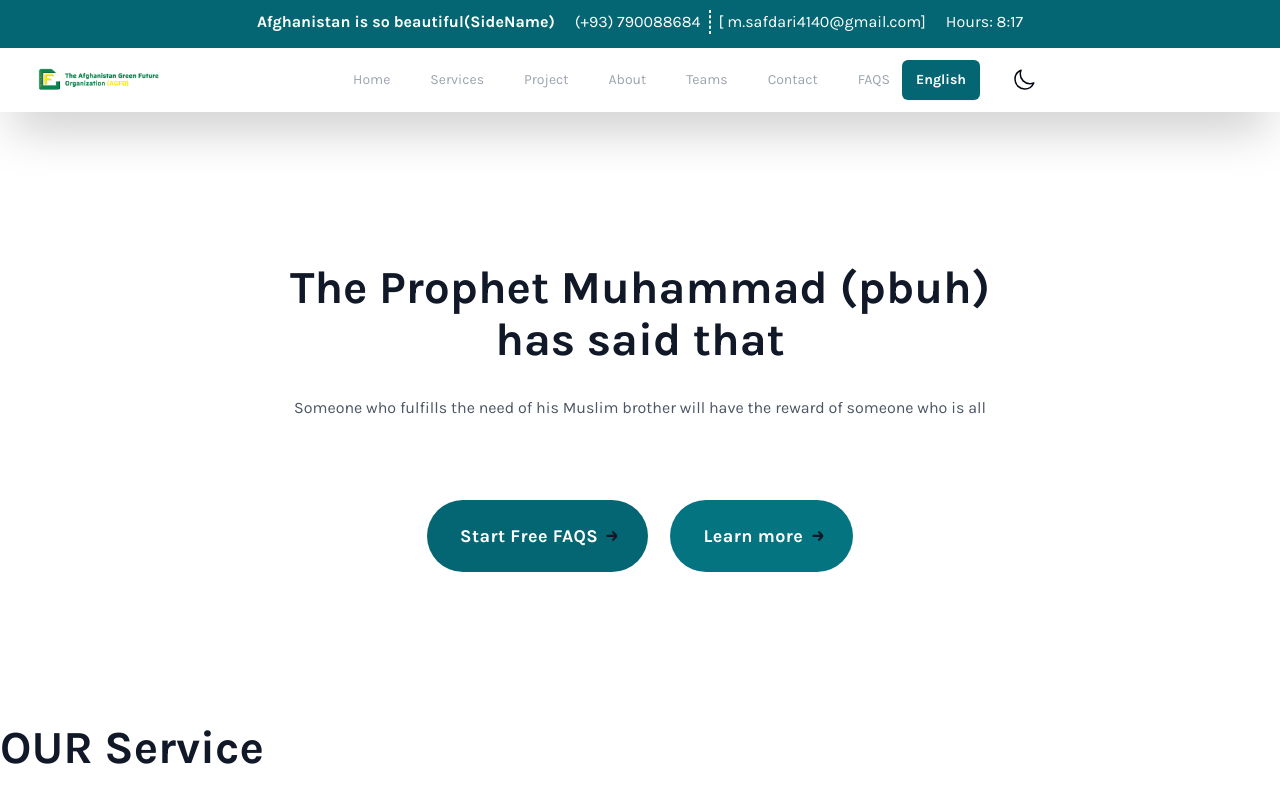
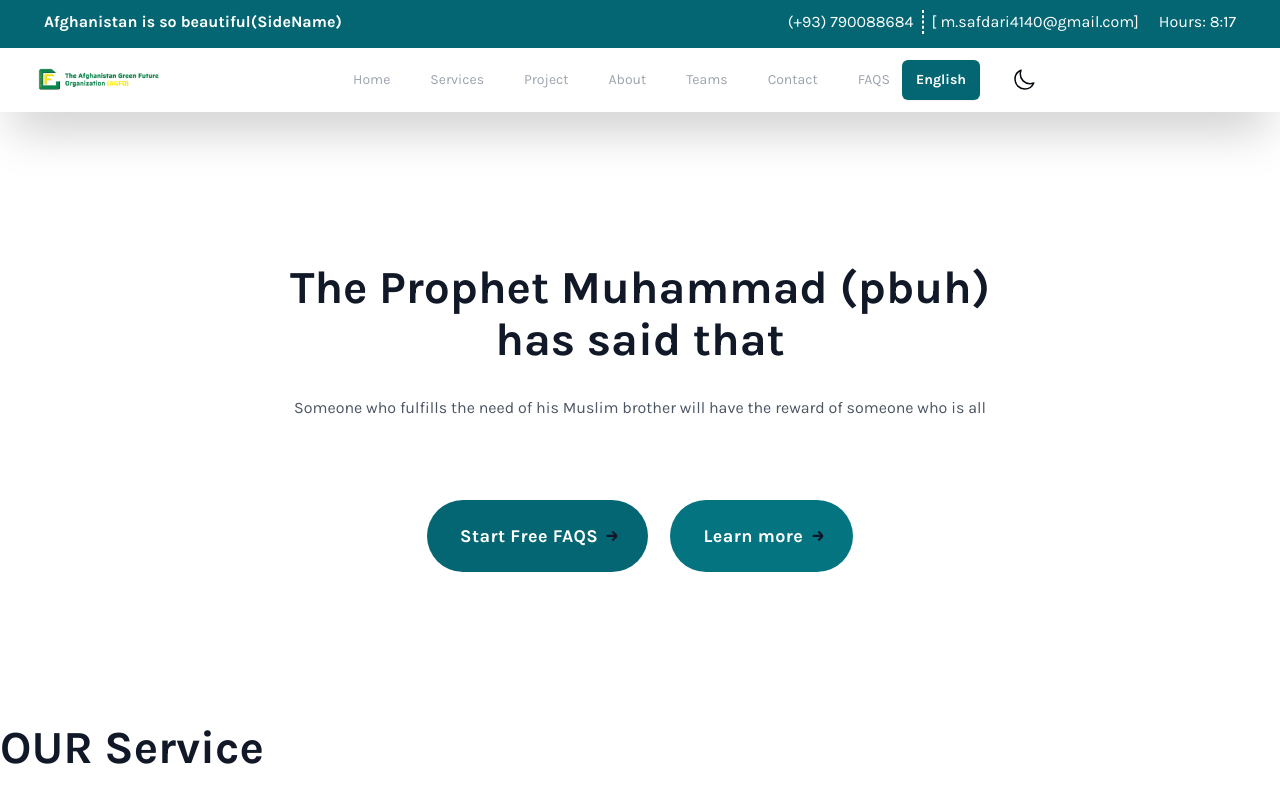
Before and after one commit to muqamuddin/MyReactjsProject, a React (Create React App) app: page / in a window 1280 px wide. Shown: the top 800 px of the page. Built offline with nearby package versions, Linux system fonts and the light colour scheme; what tailwindcss-rtl would draw is missing.

Commit message:
add remove conatainer1

```diff
--- a/public/index.html
+++ b/public/index.html
@@ -18,16 +18,8 @@
     .font-family-karla {
       font-family: karla;
     }
-    @import-normalize;
-.my-element {
-  display: flex;
-  flex-direction: column;
-  -webkit-box-align: center;
-  /* Add vendor prefix for older browsers */
-  -webkit-align-items: center;
-  /* Add vendor prefix for older browsers */
-  align-items: center;
-}
+
+
   </style>
 </head>
 
--- a/src/frontend/Pages/contact.jsx
+++ b/src/frontend/Pages/contact.jsx
@@ -5,7 +5,7 @@ const Contact = () => {
   return (
     <>
       <Navbar />
-      <div className="container mx-auto my-element px-[12px] md:px-[36px] xl:px-0 mt-[70px] lg:mt-[150px]  ">
+      <div className="container mx-auto  px-[12px] md:px-[36px] xl:px-0 mt-[70px] lg:mt-[150px]  ">
         <div className="bg-gray-100 dark:bg-gray-500 relative p-[40px] md:pt-[91px] md:pr-[98px] md:pb-[86px] md:pl-[92px] rounded-[58px]">
           <div className="mx-auto relative max-w-[1320px]">
             <img
--- a/src/frontend/component/TeamCom.jsx
+++ b/src/frontend/component/TeamCom.jsx
@@ -3,9 +3,9 @@ import TeamCard from "./TeamCard";
 const TeamCom = () => {
   return (
     <>
-      <div className=" container container1 mx-auto my-element px-[12px] md:px-[36px] xl:px-0 mt-[70px] lg:mt-[150px] ">
+      <div className="container  mx-auto my-element px-[12px] md:px-[36px] xl:px-0 mt-[70px] lg:mt-[150px] ">
         <div className="mb-8">
-          <h2 className="text-gray-900 font-bold font-chivo mb-5 text-[35px] leading-[44px] md:text-[46px] md:leading-[52px] lg:text-heading-1 md:mb-[30px] max-w-[725px] dark:text-gray-200 ">
+          <h2 className="text-gray-900 font-bold font-chivo mb-5 text-[35px] leading-[44px] md:text-[46px] md:leading-[52px] lg:text-heading-1 md:mb-[30px]  dark:text-gray-200 ">
             Our Team
           </h2>
           <p className="text-quote md:text-lead-lg text-gray-600 dark:text-gray-300  ">
--- a/src/index.css
+++ b/src/index.css
@@ -2,6 +2,7 @@
 @tailwind components;
 @tailwind utilities;
 /* Default styles for small screens */
+@import-normalize;
 .container1 {
   width: 90%;
   margin: 0 auto;
--- a/src/index.scss
+++ b/src/index.scss
@@ -2,6 +2,7 @@
 @tailwind components;
 @tailwind utilities;
 /* Default styles for small screens */
+@import-normalize;
 .container1 {
   width: 90%;
   margin: 0 auto;
```
Also changed, not shown: 1 other file (tests, documents, lock files or other folders).
